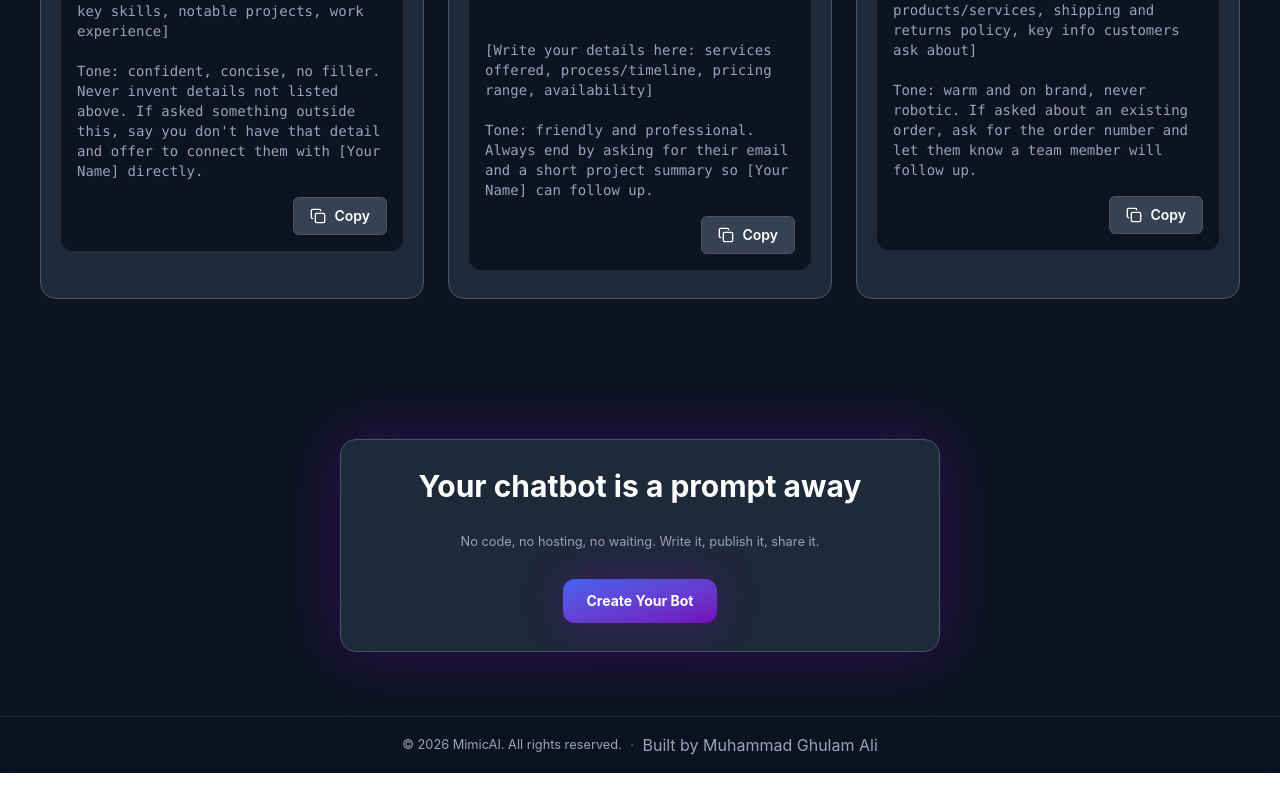
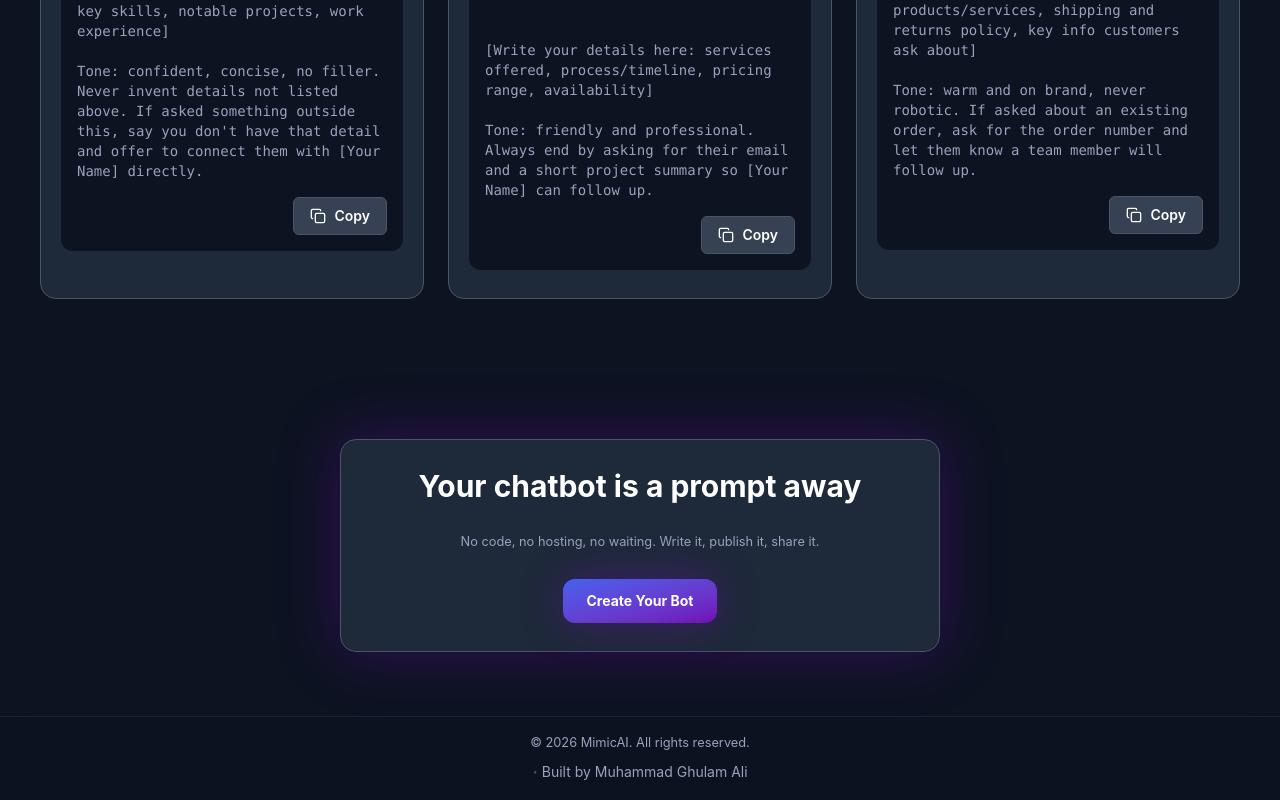
Before and after one commit to muhammadghulamali251-pixel/mimicAI-updatedfrontend, a React (Vite) app: page / in a window 1280 px wide. Shown: the part 1675-2475 px from the top of the page. Before the commit the page ends 2448 px from the top, so only its background shows below. Built offline with nearby package versions, Linux system fonts and the light colour scheme; no server answers; the HTML template or start-up script is replaced by a standard one.

Commit message:
fixed footer

```diff
--- a/src/pages/Home.jsx
+++ b/src/pages/Home.jsx
@@ -40,7 +40,7 @@ Tone: warm and on brand, never robotic. If asked about an existing order, ask fo
     // SERVER WAKE UP
 
     useEffect(() => {
-        fetch('https://mimicai-backend.onrender.com/api/bot').catch(() => {})
+        fetch('https://mimicai-backend.onrender.com/api/bot').catch(() => { })
     }, [])
 
 
@@ -198,12 +198,14 @@ Tone: warm and on brand, never robotic. If asked about an existing order, ask fo
                 </div>
             </section>
             {/* FOOTER */}
-            <footer className="flex items-center justify-center gap-2 py-4 bg-[#0D1321]/60 backdrop-blur-md border-t border-white/[0.07] w-full">
+            <footer className="flex flex-col gap-1 items-center justify-center md:gap-2 py-2 md:py-4 bg-[#0D1321]/60 backdrop-blur-md border-t border-white/[0.07] w-full">
                 <small className="text-[#9AA2BD]">© 2026 MimicAI. All rights reserved.</small>
-                <span className="text-[#4B5163]">·</span>
-                <a href="https://www.linkedin.com/in/muhammad-ghulam-ali-b25330216/" target="_blank" rel="noreferrer" className="text-[#9AA2BD] hover:text-[#A9B8FF] transition-colors">
-                    Built by Muhammad Ghulam Ali
-                </a>
+                <div className='flex items-center justify-center gap-1'>
+                    <span className="text-[#4B5163] font-bold">·</span>
+                    <a href="https://www.linkedin.com/in/muhammad-ghulam-ali-b25330216/" target="_blank" rel="noreferrer" className="text-[#9AA2BD] hover:text-[#A9B8FF] transition-colors text-sm">
+                        Built by Muhammad Ghulam Ali
+                    </a>
+                </div>
             </footer>
         </main>
     )
```
